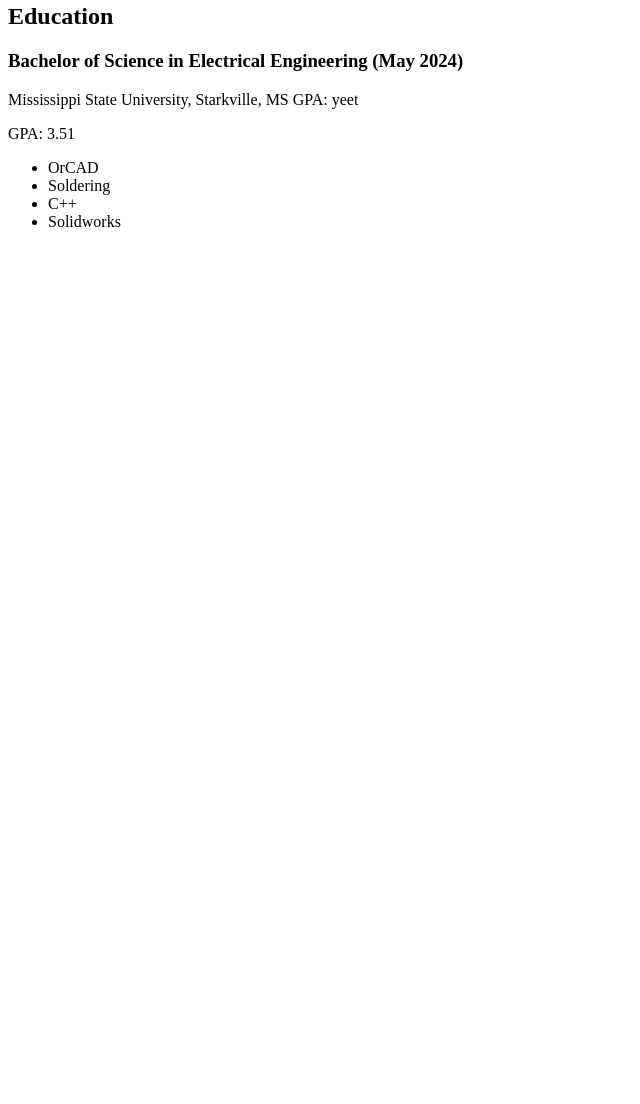
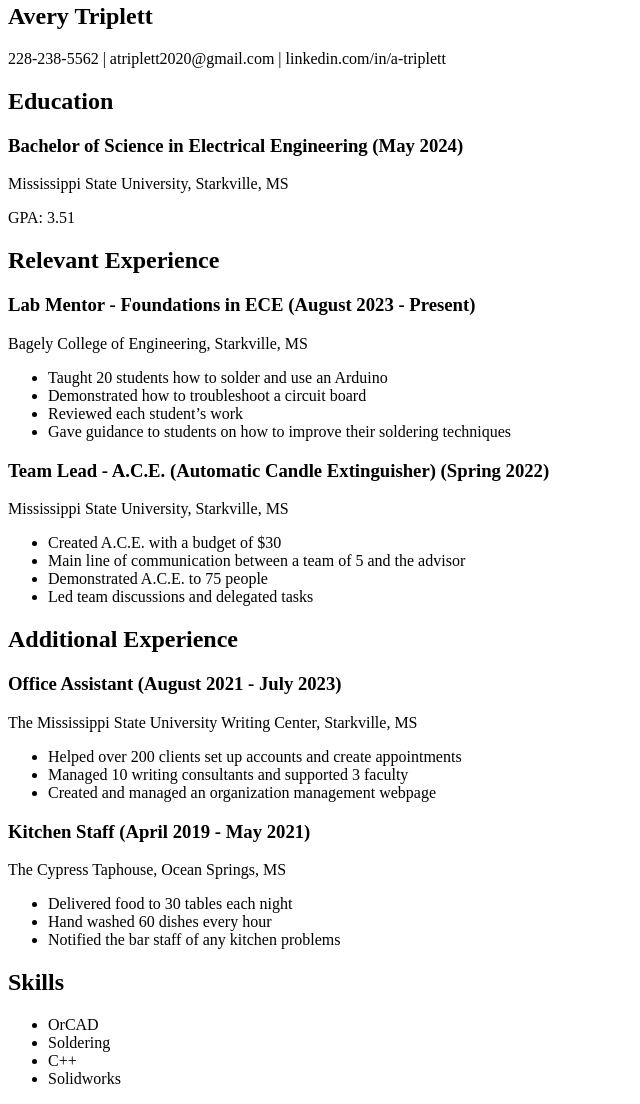
Before and after one commit to A-Triplett/demo-repo, a plain HTML site: page index.html in a window 1280 px wide. Shown: the part 103-1207 px from the top of the page, without its empty margins (0-640 px from the left). Before the commit the page ends 800 px from the top, so only its background shows below. Drawn offline with Linux system fonts and the light colour scheme.

Commit message:
changed index.html again

```diff
--- a/index.html
+++ b/index.html
@@ -7,14 +7,54 @@
   </head>
   <body>
     <img src="images/firefox-icon.png" alt="My test image" />
+
     <h1>Avery's Digital Resume</h1>
+
+    <h2>Avery Triplett</h2>
+    <p>228-238-5562  |  atriplett2020@gmail.com  |  linkedin.com/in/a-triplett</p>
+
     <h2>Education</h2>
     <h3>Bachelor of Science in Electrical Engineering (May 2024)</h3>
-    <p>
-      Mississippi State University, Starkville, MS
-      GPA: yeet
-    </p>
+    <p>Mississippi State University, Starkville, MS</p>
     <p>GPA: 3.51</p>
+
+    <h2>Relevant Experience</h2>
+    <h3>Lab Mentor - Foundations in ECE (August 2023 - Present)</h3>
+    <p>Bagely College of Engineering, Starkville, MS</p>
+    <ul>
+      <li>Taught 20 students how to solder and use an Arduino</li>
+      <li>Demonstrated how to troubleshoot a circuit board</li>
+      <li>Reviewed each student’s work</li>
+      <li>Gave guidance to students on how to improve their soldering techniques</li>
+    </ul>
+
+    <h3>Team Lead - A.C.E. (Automatic Candle Extinguisher) (Spring 2022)</h3>
+    <p>Mississippi State University, Starkville, MS</p>
+    <ul>
+      <li>Created A.C.E. with a budget of $30</li>
+      <li>Main line of communication between a team of 5 and the advisor</li>
+      <li>Demonstrated A.C.E. to 75 people</li>
+      <li>Led team discussions and delegated tasks</li>
+    </ul>
+
+    <h2>Additional Experience</h2>
+    <h3>Office Assistant (August 2021 - July 2023)</h3>
+    <p>The Mississippi State University Writing Center, Starkville, MS</p>
+    <ul>
+      <li>Helped over 200 clients set up accounts and create appointments</li>
+      <li>Managed 10 writing consultants and supported 3 faculty</li>
+      <li>Created and managed an organization management webpage</li>
+    </ul>
+
+    <h3>Kitchen Staff (April 2019 - May 2021)</h3>
+    <p>The Cypress Taphouse, Ocean Springs, MS</p>
+    <ul>
+      <li>Delivered food to 30 tables each night</li>
+      <li>Hand washed 60 dishes every hour</li>
+      <li>Notified the bar staff of any kitchen problems</li>
+    </ul>
+
+    <h2>Skills</h2>
     <ul>
       <li>OrCAD</li>
       <li>Soldering</li>
```
